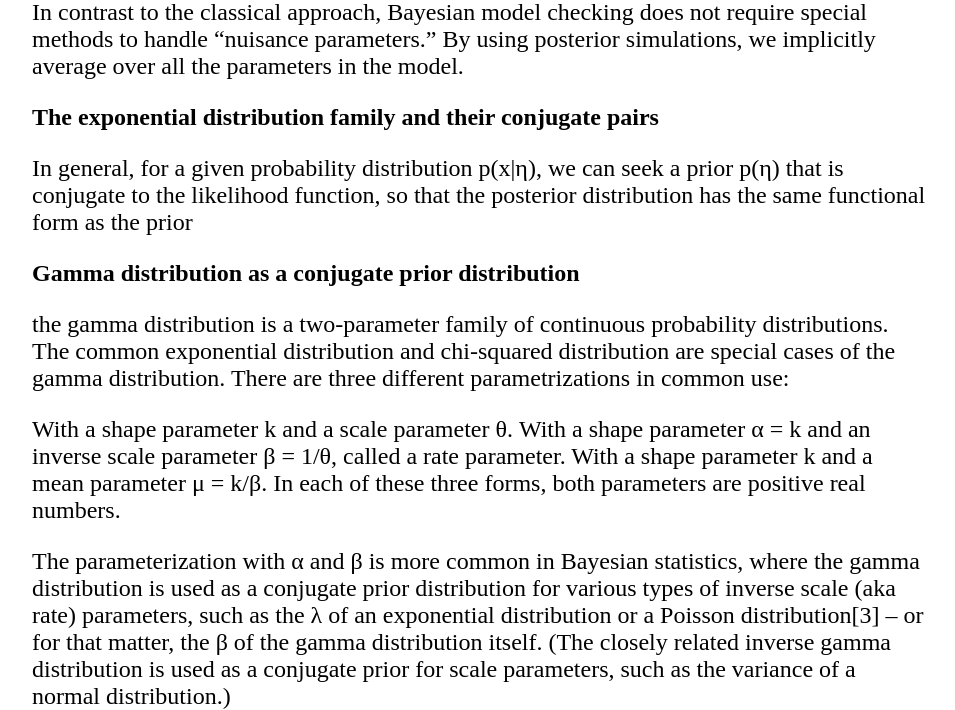
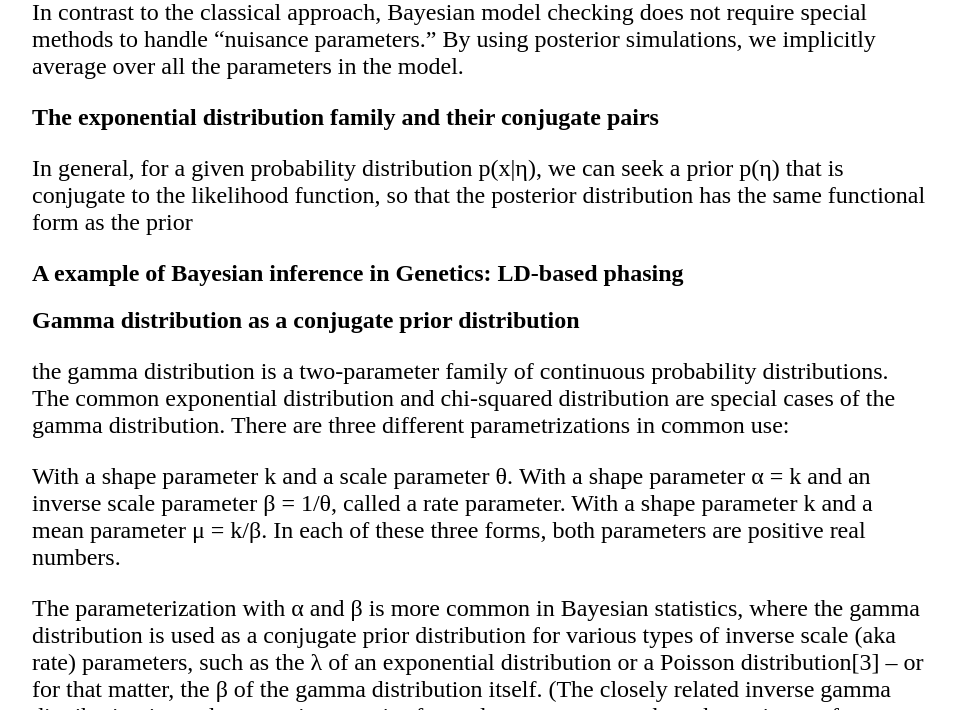
Before and after one commit to lybird300/lybird300.github.io, a Jekyll site: the page built from _posts/2015-11-11-Bayesian.md, in a window 1280 px wide and 900 px high, scrolled down 2915 px, cut to the strip 0-710 px from the top of the window. Shown: the whole strip, without its empty margins (160-1115 px from the left). Built offline with Jekyll 4.4.1, drawn with Linux system fonts in a browser that asks for light colours.

Commit message:
Update 2015-11-11-Bayesian.md

```diff
--- a/_posts/2015-11-11-Bayesian.md
+++ b/_posts/2015-11-11-Bayesian.md
@@ -32,6 +32,8 @@ In general, for a given probability distribution p(x|η), we can seek a prior p(
 conjugate to the likelihood function, so that the posterior distribution has the same
 functional form as the prior
 
+<h2>A example of Bayesian inference in Genetics: LD-based phasing</h2>
+
 <h2>Gamma distribution as a conjugate prior distribution</h2>
 the gamma distribution is a two-parameter family of continuous probability distributions. The common exponential distribution and chi-squared distribution are special cases of the gamma distribution. There are three different parametrizations in common use:
 
```
